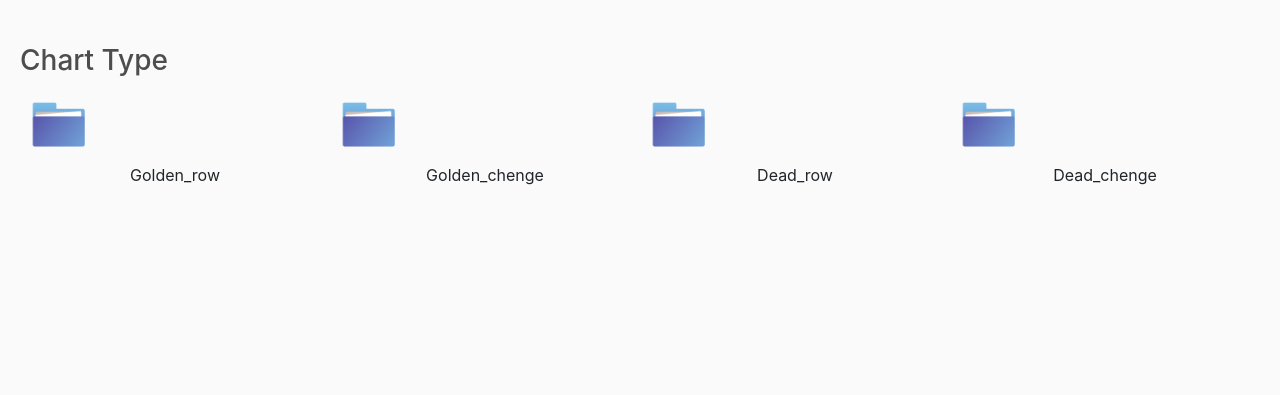
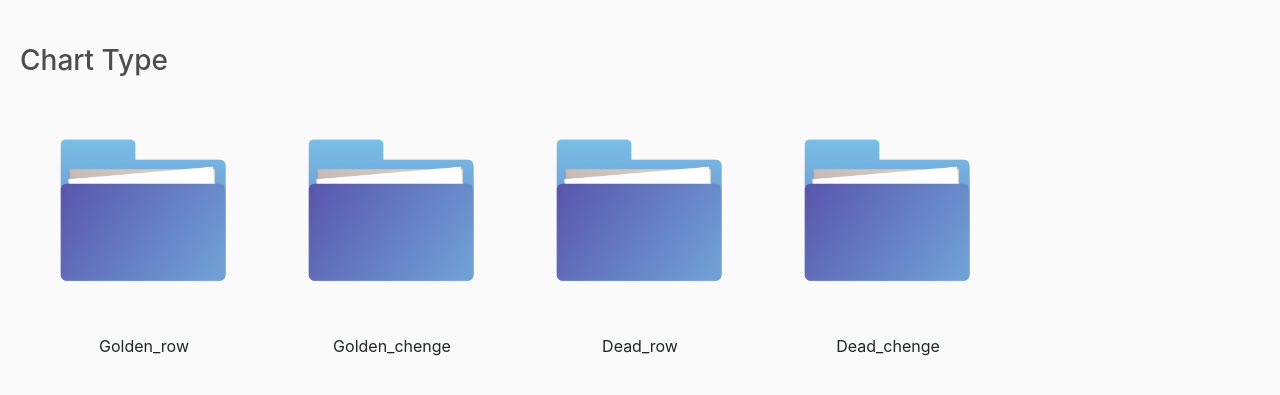
Before and after one commit to shishimai805/chart-view, a Django app: page / in a window 1280 px wide. Shown: the part 56-451 px from the top of the page. Run offline with Django 4.2, Linux system fonts and the light colour scheme; some libraries are stand-ins or nearby versions.

Commit message:
twenty ninth commit

```diff
--- a/static/css/main.css
+++ b/static/css/main.css
@@ -60,10 +60,10 @@ h1,h2,h3,h4,h5,h6{
 #folder-icon{
     display: flex;
     justify-content: flex-start;
-	width: 100%;
+	width: 80%;
 }
 #icon-picture{
-    width: calc(100% / 4);
+    width: 100%;
 }
 .chart-context{
     display: flex;
```
